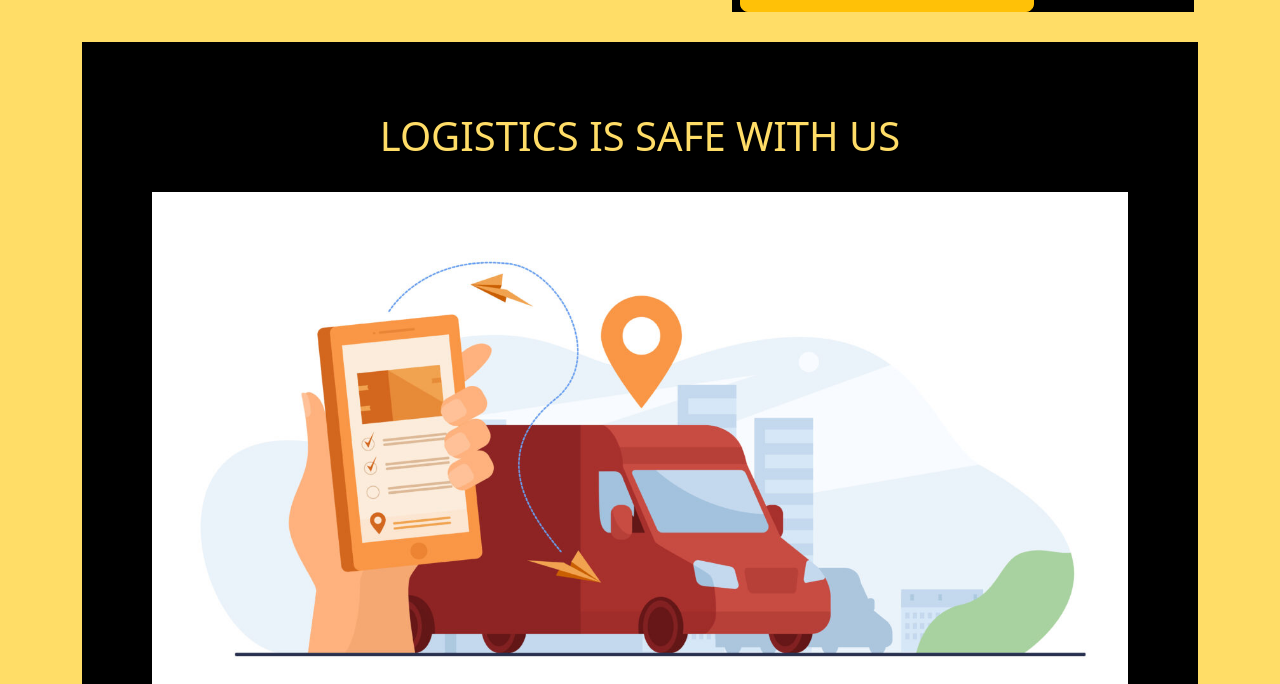
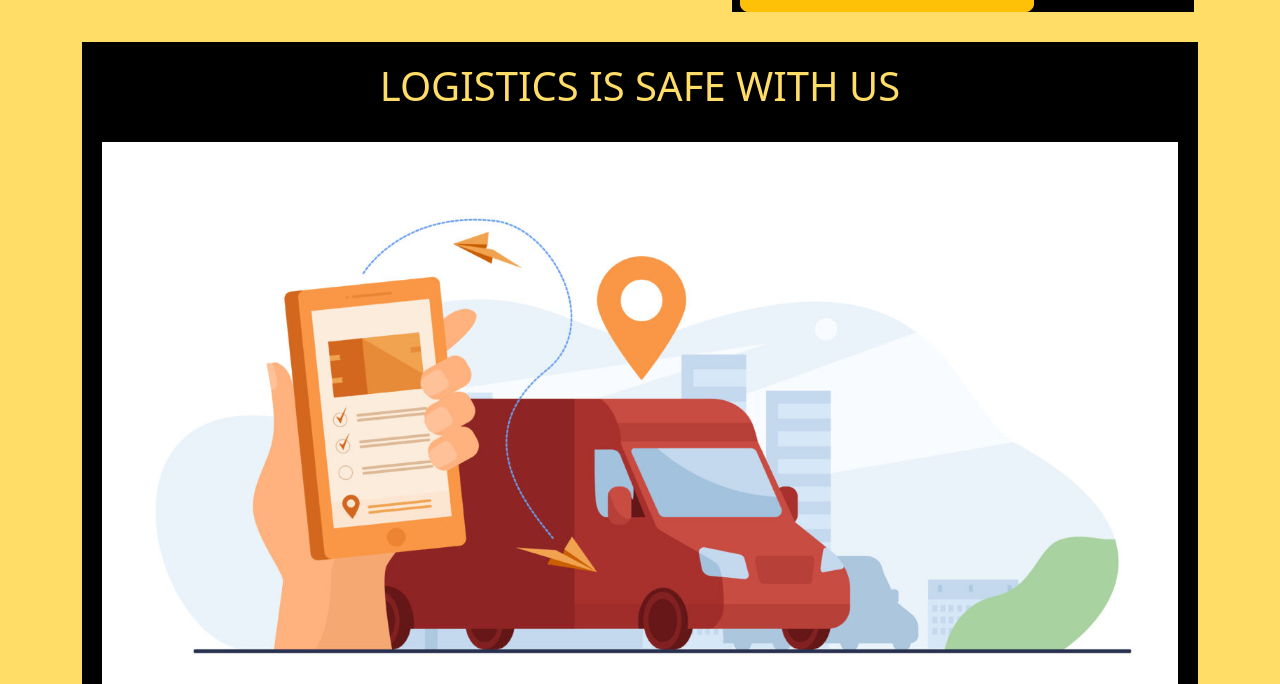
Before and after one commit to namanchopra2000/PRECIOUS-CLASSIC, a plain HTML site: page index.html in a window 1280 px wide. Shown: the part 1158-1842 px from the top of the page. Drawn offline with nearby package versions, Linux system fonts and the light colour scheme.

Commit message:
Update index.css

```diff
--- a/index.css
+++ b/index.css
@@ -94,7 +94,7 @@ color: #ffdd67;
     margin-top: 30px;
     background-color: black;
     color:#ffdd67;
-    padding: 70px;
+    padding: 20px;
 }
 #homepageenquiry{
     background-color: #ffdd67;
```
